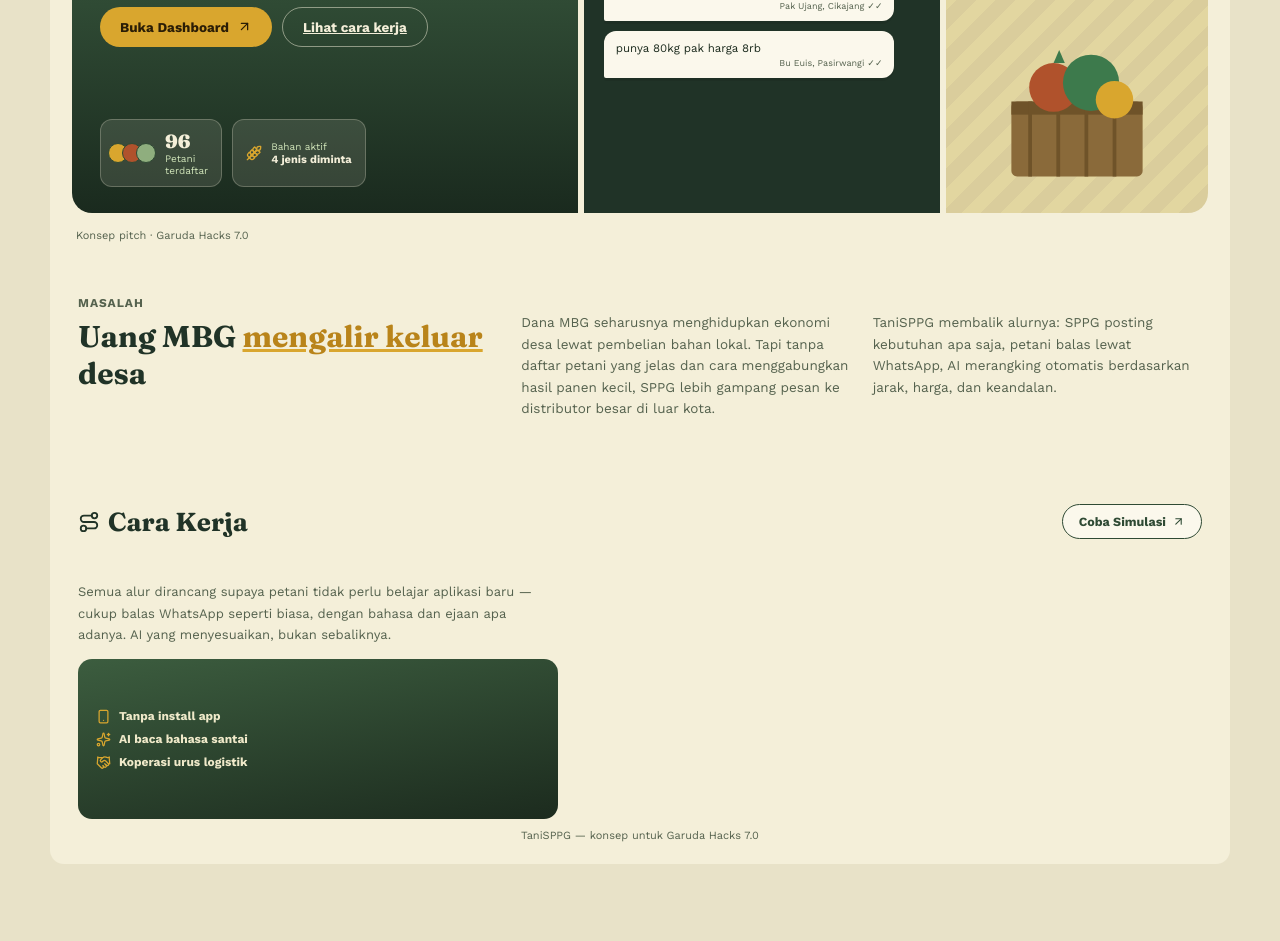
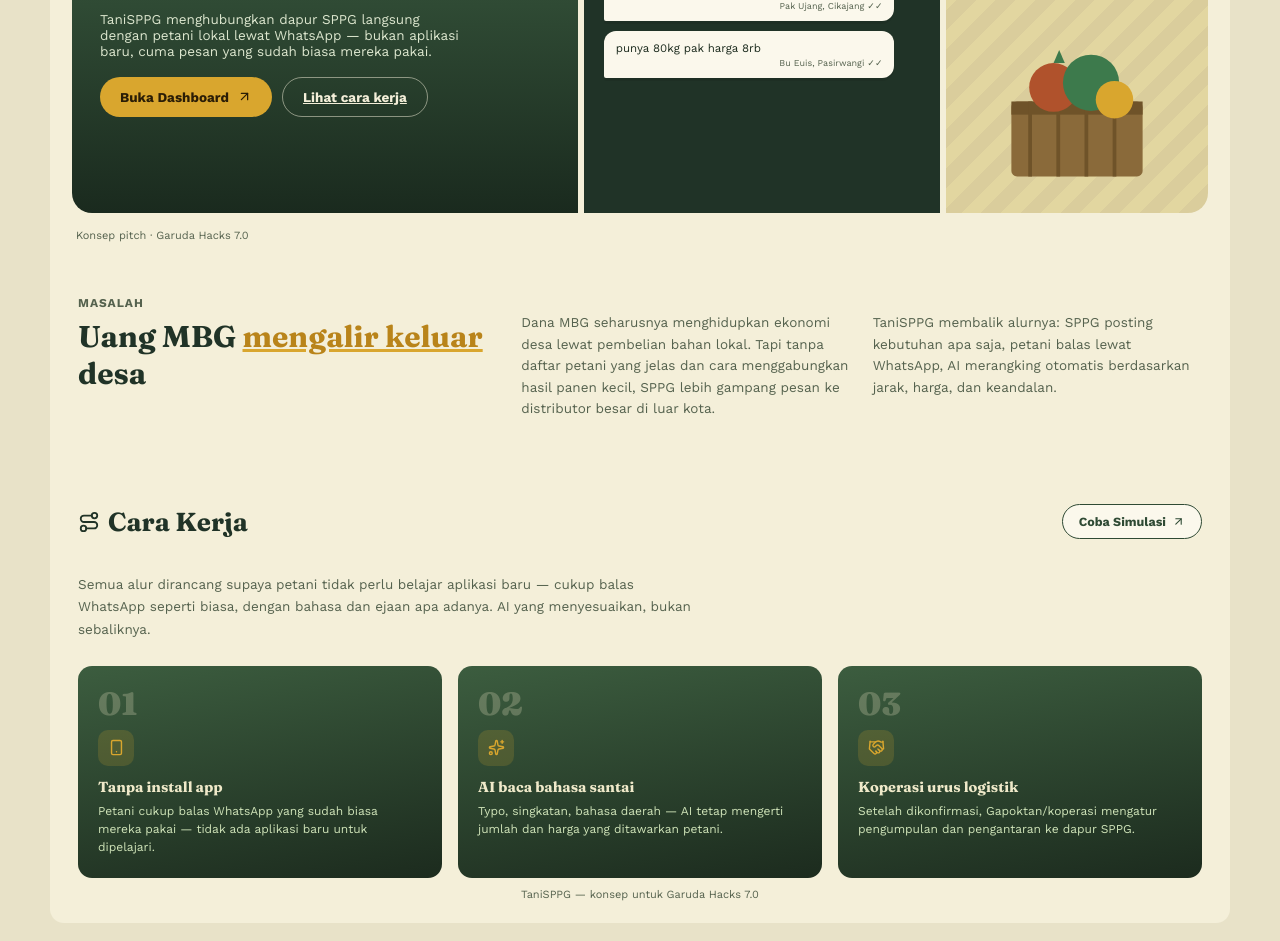
Before and after one commit to sakadhamma/Tanitera, a Next.js app: page / in a window 1280 px wide. Shown: the part 338-1279 px from the top of the page. Before the commit the page ends 1220 px from the top, so only its background shows below. Built offline with nearby package versions, Linux system fonts and the light colour scheme.

Commit message:
fix: landing page ui

```diff
--- a/components/landing.jsx
+++ b/components/landing.jsx
@@ -5,7 +5,7 @@ import {
   Sprout, Sparkles, ArrowUpRight, MessageCircle, Wheat, Search, Heart,
   Smartphone, Route, Handshake,
 } from "lucide-react";
-import { DEFAULT_INGREDIENTS, ROSTER_SIZE } from "@/lib/sim";
+import { DEFAULT_INGREDIENTS } from "@/lib/sim";
 
 export default function Landing() {
   const router = useRouter();
@@ -27,13 +27,12 @@ export default function Landing() {
         .hero { display:grid; grid-template-columns: 1.35fr 0.95fr 0.7fr; gap:6px; border-radius:20px; overflow:hidden; min-height:460px; }
         @media (max-width:820px){ .hero{ grid-template-columns:1fr; min-height:unset; } }
         .hero-panel { position:relative; overflow:hidden; }
-        .hero-main { background: linear-gradient(180deg, #4a6b4e 0%, #2f4a34 55%, #1a2a1e 100%); padding:34px 28px 26px; display:flex; flex-direction:column; justify-content:space-between; color:#F4EFD9; }
+        .hero-main { background: linear-gradient(180deg, #4a6b4e 0%, #2f4a34 55%, #1a2a1e 100%); padding:34px 28px 26px; display:flex; flex-direction:column; justify-content:center; color:#F4EFD9; }
         .eyebrow { font-size:11.5px; letter-spacing:.14em; text-transform:uppercase; color:#CFE3B8; font-weight:700; }
         .hero-main h1 { font-size:35px; line-height:1.12; font-weight:700; margin:10px 0 12px; max-width:420px; }
         .hero-main h1 .accent { color: var(--gold); }
         .hero-main p { font-size:13.5px; color:#DCE6CE; max-width:360px; margin:0 0 18px; }
         .hero-ctas { display:flex; gap:10px; flex-wrap:wrap; }
-        .hero-chips { display:flex; gap:10px; flex-wrap:wrap; margin-top:22px; }
         .chip { background:rgba(244,239,217,.12); border:1px solid rgba(244,239,217,.25); border-radius:12px; padding:9px 13px; display:flex; align-items:center; gap:9px; }
         .chip .big { font-family:var(--font-fraunces),serif; font-weight:800; font-size:19px; }
         .chip .small { font-size:10px; color:#CFE3B8; line-height:1.2; }
@@ -58,10 +57,15 @@ export default function Landing() {
         .services-head { display:flex; justify-content:space-between; align-items:center; }
         .services-head h2 { font-size:26px; font-weight:700; color:var(--sawah-deep); display:flex; align-items:center; gap:8px; }
         .btn-pill-outline { background:var(--card); border:1.5px solid var(--sawah); color:var(--sawah); border-radius:999px; padding:9px 16px; font-weight:700; font-size:12.5px; display:flex; align-items:center; gap:6px; cursor:pointer; font-family:inherit; }
-        .services-copy { max-width: 480px; margin-top:22px; }
-        .services-copy p { font-size:13px; color:var(--ink-soft); line-height:1.65; }
-        .flow-illus { margin-top:14px; border-radius:14px; background: linear-gradient(170deg,#3c5d3f,#1c2b1e); min-height:160px; padding:18px; display:flex; flex-direction:column; justify-content:center; gap:8px; }
-        .flow-line { display:flex; align-items:center; gap:8px; color:#EFE9C9; font-size:12px; font-weight:700; }
+        .services-head { flex-wrap:wrap; gap:14px; }
+        .services-lead { max-width:620px; margin-top:14px; font-size:13.5px; color:var(--ink-soft); line-height:1.65; }
+        .flow-grid { margin-top:26px; display:grid; grid-template-columns:repeat(3,1fr); gap:16px; }
+        @media (max-width:820px){ .flow-grid{ grid-template-columns:1fr; } }
+        .flow-card { background: linear-gradient(170deg,#3c5d3f,#1c2b1e); border-radius:14px; padding:22px 20px; color:#EFE9C9; }
+        .flow-card .step-num { font-family:var(--font-fraunces),serif; font-size:32px; font-weight:800; color:rgba(239,233,201,.25); line-height:1; }
+        .flow-card .step-icon { width:36px; height:36px; border-radius:10px; background:rgba(217,166,46,.18); color:var(--gold); display:flex; align-items:center; justify-content:center; margin:10px 0 12px; }
+        .flow-card h3 { font-size:14.5px; font-weight:700; margin:0 0 6px; }
+        .flow-card p { font-size:12px; color:#CFE3B8; margin:0; line-height:1.5; }
         .land-footer { text-align:center; font-size:11px; color:var(--ink-soft); padding-bottom:22px; }
       `}</style>
 
@@ -86,16 +90,6 @@ export default function Landing() {
             <div className="hero-ctas">
               <button className="btn btn-primary" onClick={goDash}>Buka Dashboard <ArrowUpRight size={15} /></button>
               <a href="#cara-kerja" className="btn btn-outline">Lihat cara kerja</a>
-            </div>
-          </div>
-          <div className="hero-chips">
-            <div className="chip">
-              <div className="avatars"><span style={{ background: "#D9A62E" }} /><span style={{ background: "#B0522C" }} /><span style={{ background: "#8FAE7E" }} /></div>
-              <div><div className="big">{ROSTER_SIZE}</div><div className="small">Petani<br />terdaftar</div></div>
-            </div>
-            <div className="chip">
-              <Wheat size={16} color="#D9A62E" />
-              <div><div className="small">Bahan aktif</div><div style={{ fontSize: 11, fontWeight: 700 }}>{ingredients.length} jenis diminta</div></div>
             </div>
           </div>
         </div>
@@ -142,12 +136,25 @@ export default function Landing() {
           <h2><Route size={22} /> Cara Kerja</h2>
           <button className="btn-pill-outline" onClick={goDash}>Coba Simulasi <ArrowUpRight size={13} /></button>
         </div>
-        <div className="services-copy">
-          <p>Semua alur dirancang supaya petani tidak perlu belajar aplikasi baru — cukup balas WhatsApp seperti biasa, dengan bahasa dan ejaan apa adanya. AI yang menyesuaikan, bukan sebaliknya.</p>
-          <div className="flow-illus">
-            <div className="flow-line"><Smartphone size={15} color="#D9A62E" /> Tanpa install app</div>
-            <div className="flow-line"><Sparkles size={15} color="#D9A62E" /> AI baca bahasa santai</div>
-            <div className="flow-line"><Handshake size={15} color="#D9A62E" /> Koperasi urus logistik</div>
+        <p className="services-lead">Semua alur dirancang supaya petani tidak perlu belajar aplikasi baru — cukup balas WhatsApp seperti biasa, dengan bahasa dan ejaan apa adanya. AI yang menyesuaikan, bukan sebaliknya.</p>
+        <div className="flow-grid">
+          <div className="flow-card">
+            <div className="step-num">01</div>
+            <div className="step-icon"><Smartphone size={17} /></div>
+            <h3>Tanpa install app</h3>
+            <p>Petani cukup balas WhatsApp yang sudah biasa mereka pakai — tidak ada aplikasi baru untuk dipelajari.</p>
+          </div>
+          <div className="flow-card">
+            <div className="step-num">02</div>
+            <div className="step-icon"><Sparkles size={17} /></div>
+            <h3>AI baca bahasa santai</h3>
+            <p>Typo, singkatan, bahasa daerah — AI tetap mengerti jumlah dan harga yang ditawarkan petani.</p>
+          </div>
+          <div className="flow-card">
+            <div className="step-num">03</div>
+            <div className="step-icon"><Handshake size={17} /></div>
+            <h3>Koperasi urus logistik</h3>
+            <p>Setelah dikonfirmasi, Gapoktan/koperasi mengatur pengumpulan dan pengantaran ke dapur SPPG.</p>
           </div>
         </div>
       </div>
```
